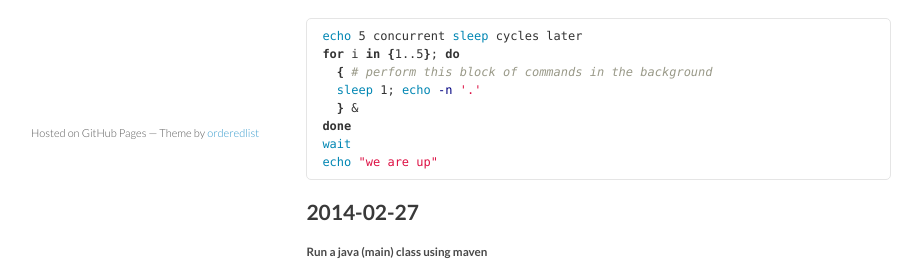
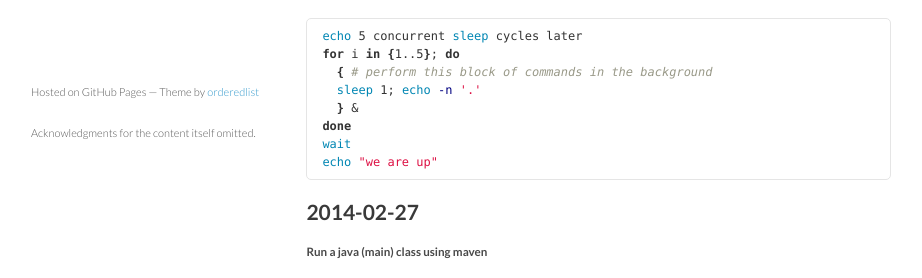
Before and after one commit to yegeniy/yegeniy.github.io, a Jekyll site: the page built from index.md, in a window 1280 px wide. Shown: the part 688-966 px from the top of the page, without its empty margins (179-1101 px from the left). Built offline with Jekyll 4.4.1, drawn with Linux system fonts in a browser that asks for light colours; Markdown is read by kramdown in place of the engine named in the settings.

Commit message:
Acknowledge the omission of acknowledgments

```diff
--- a/_layouts/index.html
+++ b/_layouts/index.html
@@ -22,6 +22,7 @@
       <section>{{content}}</section>
       <footer>
         <p><small>Hosted on GitHub Pages &mdash; Theme by <a href="https://github.com/orderedlist">orderedlist</a></small></p>
+        <p><small>Acknowledgments for the content itself omitted.</small></p>
       </footer>
     </div>
     <script src="javascripts/scale.fix.js"></script>
```
